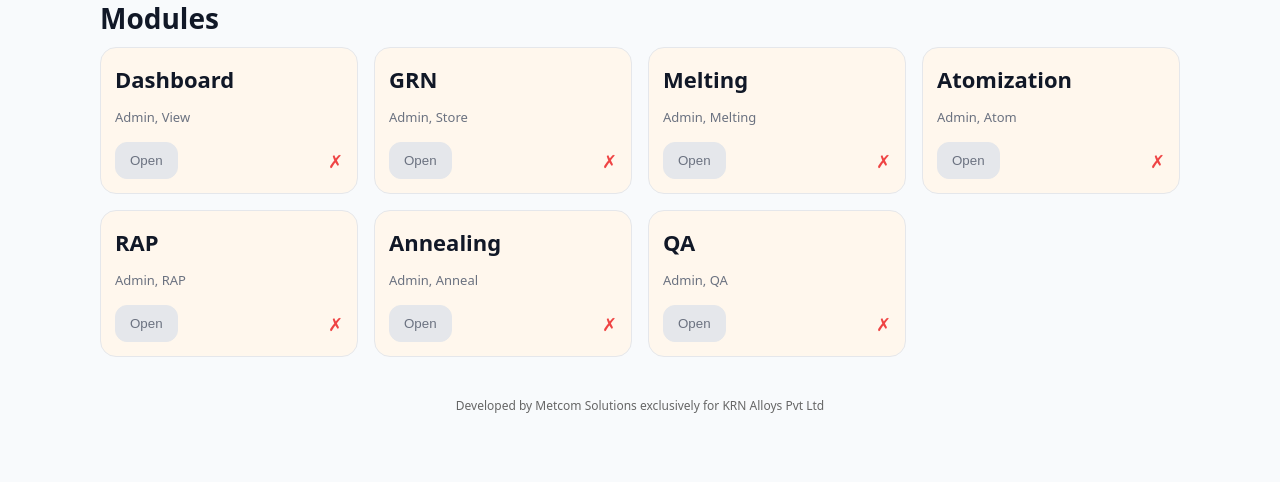
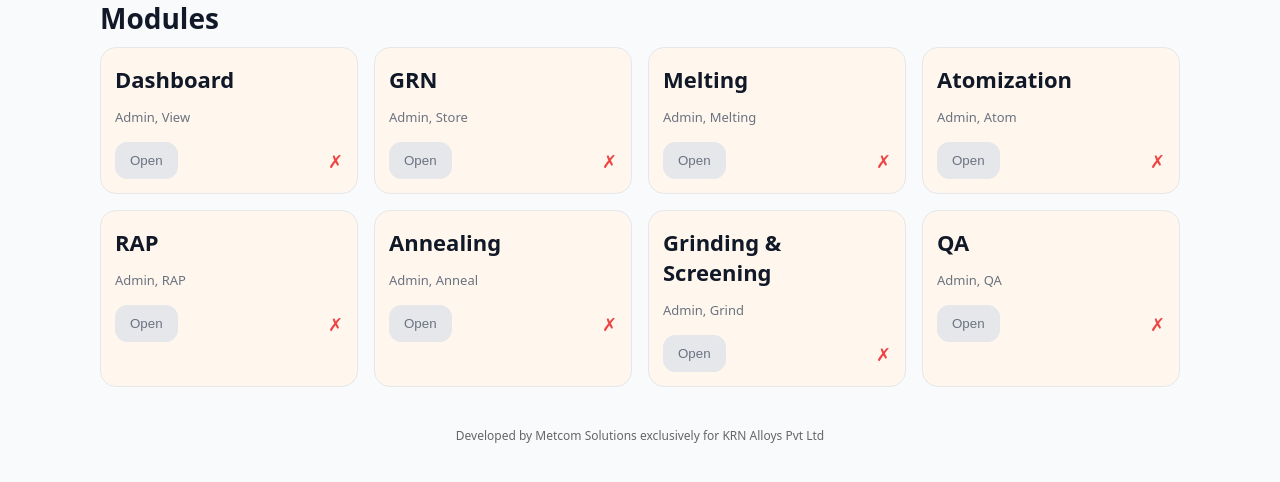
Before and after one commit to rakeshchandekar-design/krn-mrp-plant1, a Python web app: template templates/index.html in a window 1280 px wide. Shown: the part 273-755 px from the top of the page. Run offline with Jinja, Linux system fonts and the light colour scheme; the template is opened without the code that fills it, so the values that code supplies are empty.

Commit message:
Update index.html

```diff
--- a/templates/index.html
+++ b/templates/index.html
@@ -210,6 +210,20 @@
         </div>
       </div>
 
+      <!-- GRINDING & SCREENING -->
+    {% set allow = role in ['admin','grind','view'] %}
+    <div class="card">
+      <h3>Grinding & Screening</h3>
+      <div class="sub">Admin, Grind</div>
+      <div class="foot">
+        {% if allow %}
+          <a class="open" href="/grind">Open</a>
+        {% else %}
+          <button class="open" disabled>Open</button><span class="deny">✗</span>
+        {% endif %}
+      </div>
+    </div>
+
       <!-- QA -->
       {% set allow = role in ['admin','qa','view'] %}
       <div class="card">
```
